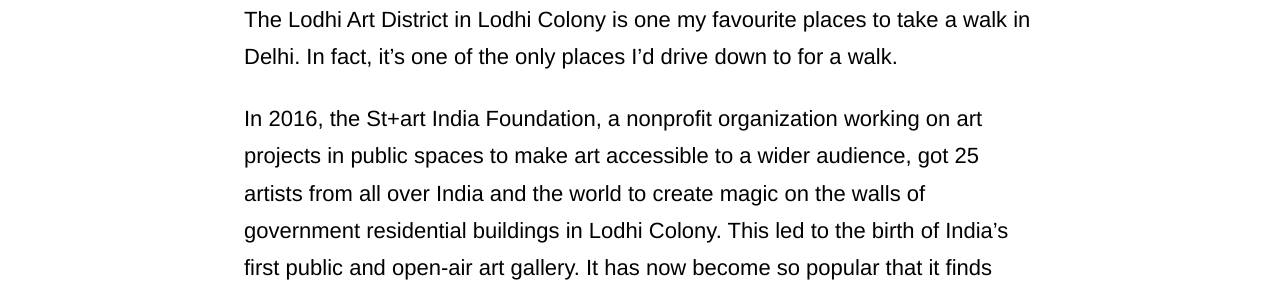
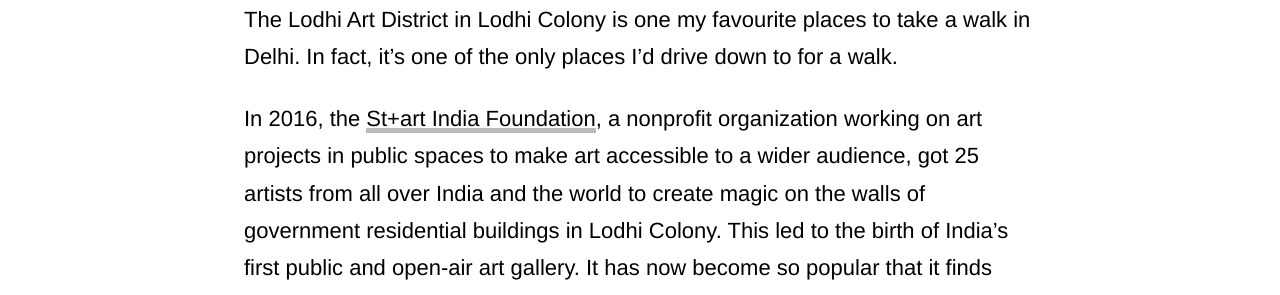
Before and after one commit to pranavmital/projects, a Jekyll site: the page built from _posts/2020-1-2-lodhi.markdown, in a window 1280 px wide and 900 px high, scrolled down 1041 px. Shown: the part 154-449 px from the top of the window. Built offline with Jekyll 4.4.1, drawn with Linux system fonts in a browser that asks for light colours; some of the changed lines change nothing that is shown; some of the changed text lies outside the part shown.

Commit message:
Update 2020-1-2-lodhi.markdown

```diff
--- a/_posts/2020-1-2-lodhi.markdown
+++ b/_posts/2020-1-2-lodhi.markdown
@@ -15,7 +15,7 @@
 
 The Lodhi Art District in Lodhi Colony is one my favourite places to take a walk in Delhi. In fact, it’s one of the only places I’d drive down to for a walk.
 
-In 2016, the St+art India Foundation, a nonprofit organization working on art projects in public spaces to make art accessible to a wider audience, got 25 artists from all over India and the world to create magic on the walls of government residential buildings in Lodhi Colony. This led to the birth of India’s first public and open-air art gallery. It has now become so popular that it finds itself on many must-see/must-visit lists of Delhi and has been visited by personalities like the First Lady of France - Brigitte Macron. You can read more about the district in [this article](https://theculturetrip.com/asia/india/articles/a-look-inside-indias-first-public-art-district/) and you can also check out its dedicated [Google Arts & Culture Page](https://g.co/arts/83x8sLAom1eREv95A).
+In 2016, the [St+art India Foundation](https://st-artindia.org/), a nonprofit organization working on art projects in public spaces to make art accessible to a wider audience, got 25 artists from all over India and the world to create magic on the walls of government residential buildings in Lodhi Colony. This led to the birth of India’s first public and open-air art gallery. It has now become so popular that it finds itself on many must-see/must-visit lists of Delhi and has been visited by personalities like the First Lady of France - Brigitte Macron. You can read more about the district in [this article](https://theculturetrip.com/asia/india/articles/a-look-inside-indias-first-public-art-district/) and you can also check out its dedicated [Google Arts & Culture Page](https://g.co/arts/83x8sLAom1eREv95A).
 
 Nestled along the walls of the housing blocks in the district are murals like these:
 
```
